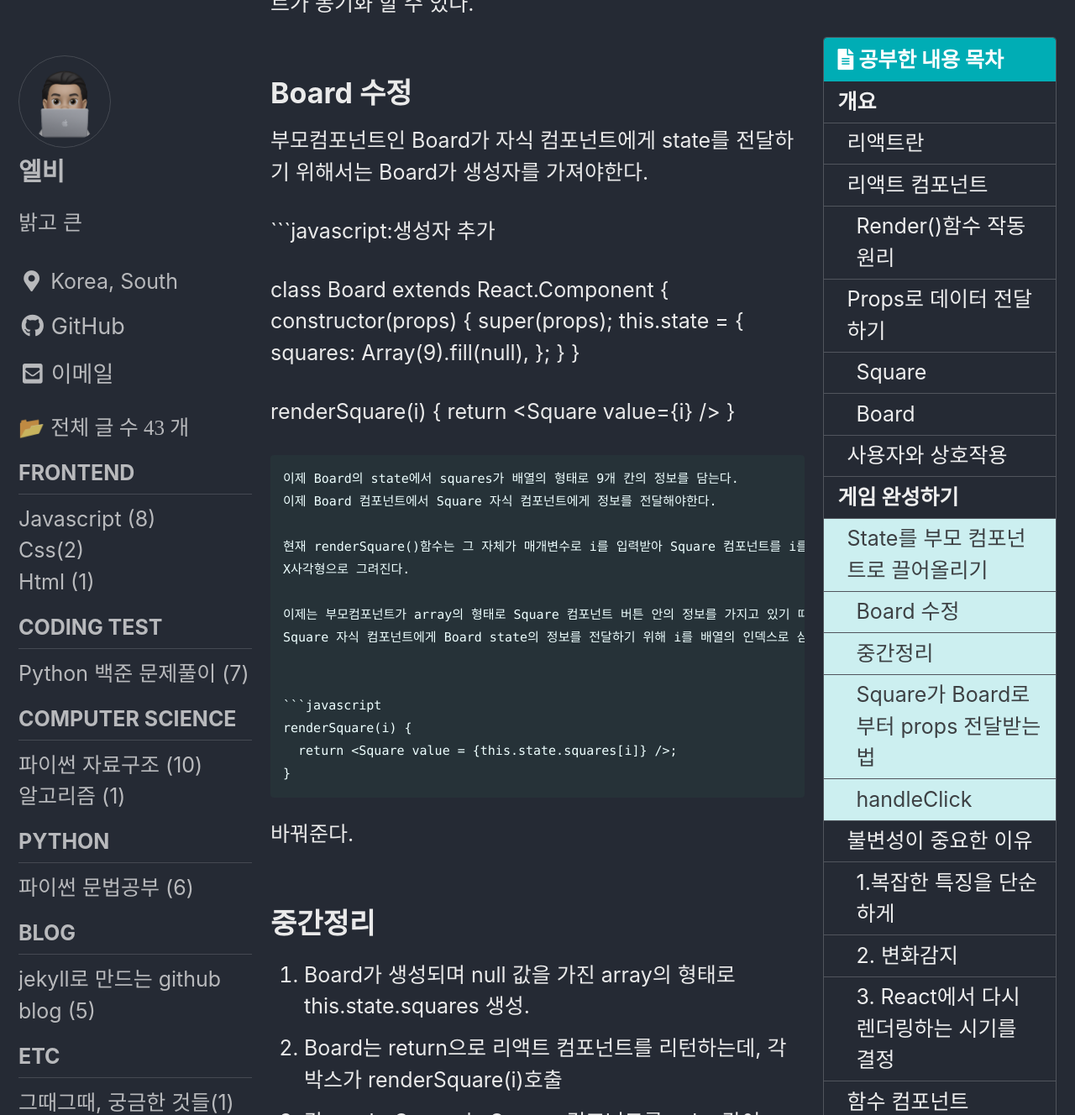
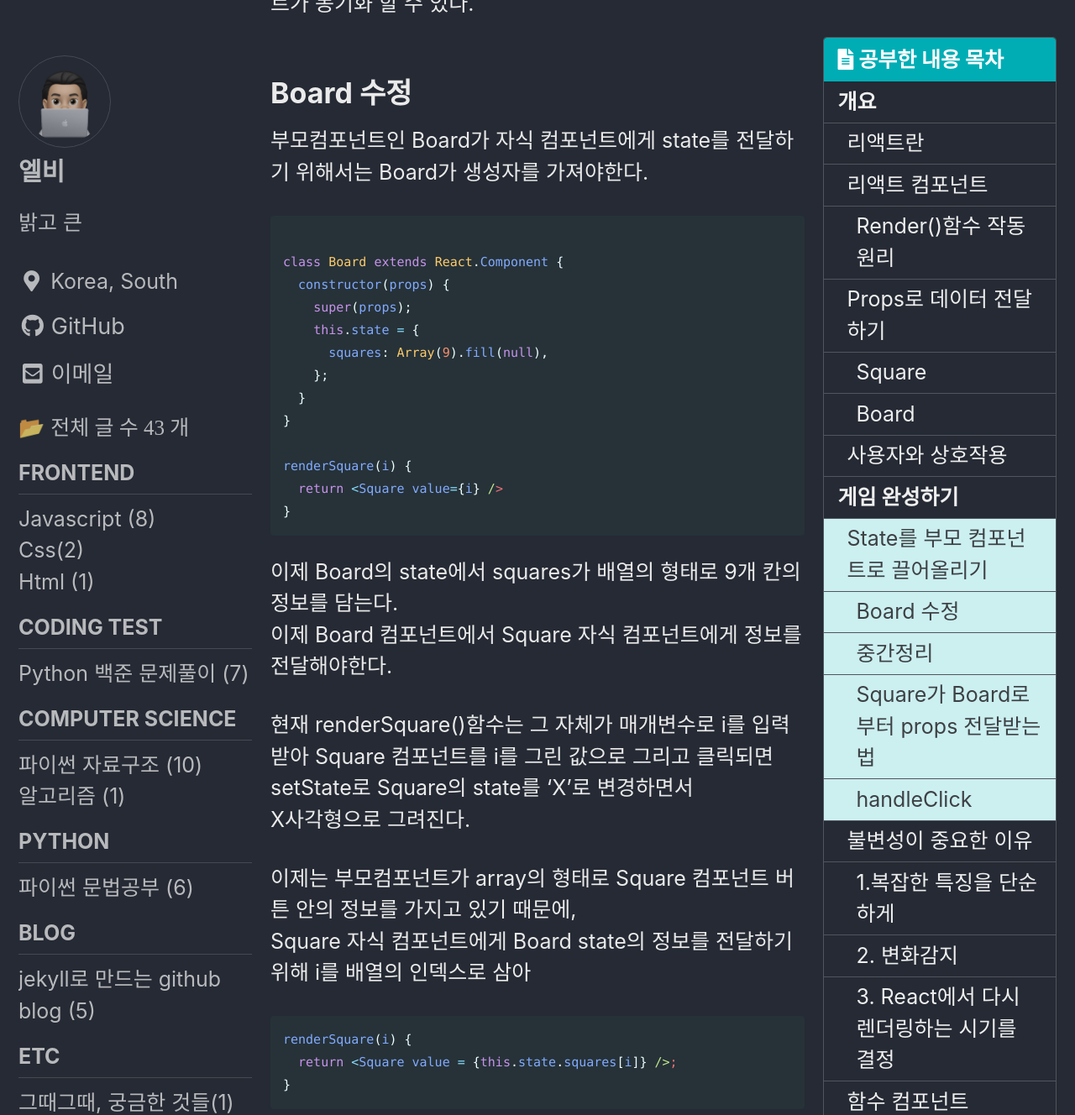
Before and after one commit to koreanddinghwan/koreanddinghwan.github.io, a Jekyll site: the page built from _posts/frontend/react/2021-11-12-tutorial.md, in a window 1280 px wide and 1400 px high, scrolled down 8107 px, cut to the strip 0-1328 px from the top of the window. Shown: the whole strip at 84% size. Built offline with Jekyll 4.4.1, drawn with Linux system fonts in a browser that asks for light colours; cached includes are drawn as plain includes; some web fonts are replaced; comment, search, counter and statistics services are not loaded.

Commit message:
Update 2021-11-12-tutorial.md

````diff
--- a/_posts/frontend/react/2021-11-12-tutorial.md
+++ b/_posts/frontend/react/2021-11-12-tutorial.md
@@ -217,7 +217,7 @@ Board 컴포넌트는 각 Square에게 prop을 전달해 무엇을 표시할 지
 
 부모컴포넌트인 Board가 자식 컴포넌트에게 state를 전달하기 위해서는 Board가 생성자를 가져야한다.
 
-```javascript:생성자 추가
+```javascript
 
 class Board extends React.Component {
   constructor(props) {
@@ -259,6 +259,8 @@ renderSquare(i) {
 
 이제 각 사각형이 클릭되면 발생하는 변화를 Board에서 정의한다.
 각 renderSquare가 클릭되면, 변화를 만드는 함수를 호출되게하도록 변경한다.
+
+
 ```javascript
 renderSquare(i) {
   return (
````
